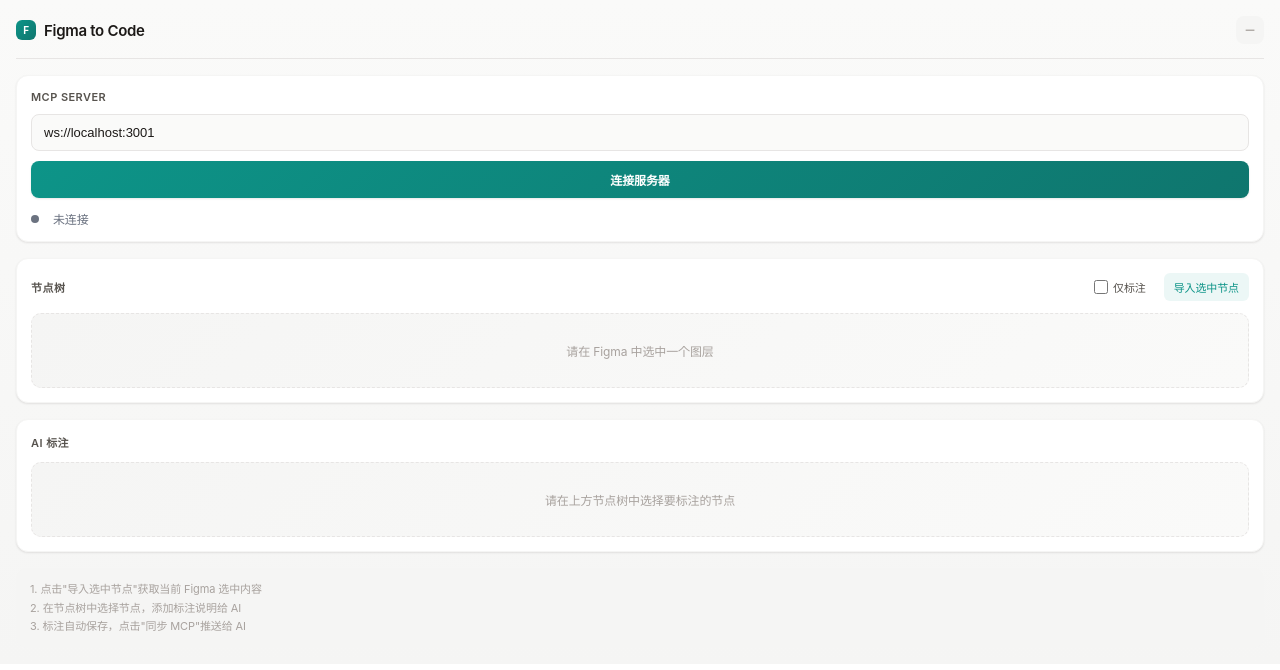
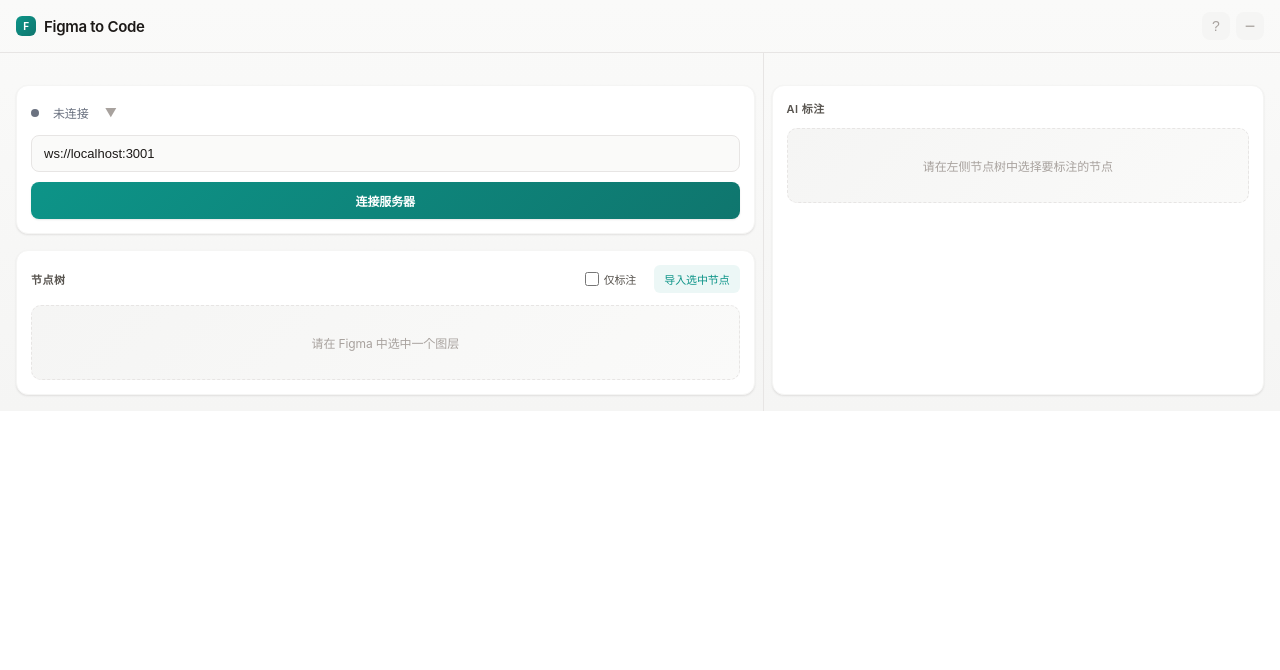
Before and after one commit to zhouatie/figma-to-code, a React (Vite) app in the folder plugin/: page / in a window 1280 px wide. Shown: the top 670 px of the page. Built offline with nearby package versions, Linux system fonts and the light colour scheme.

Commit message:
feat: 面板布局更新

```diff
--- a/plugin/src/code.ts
+++ b/plugin/src/code.ts
@@ -6,8 +6,8 @@
 import { extractNodeData, exportAssets } from './extractor';
 import type { PluginMessage, UIMessage } from './types';
 
-const NORMAL_WIDTH = 360;
-const NORMAL_HEIGHT = 560;
+const NORMAL_WIDTH = 640;
+const NORMAL_HEIGHT = 480;
 const MINIMIZED_SIZE = 70;
 const CORNER_PADDING = 20;
 
--- a/plugin/src/ui.tsx
+++ b/plugin/src/ui.tsx
@@ -106,14 +106,16 @@
                         data-testid="expand-icon"
                         style={{
                             ...styles.expandIcon,
-                            transform: isExpanded ? 'rotate(90deg)' : 'rotate(0deg)',
+                            transform: isExpanded
+                                ? 'rotate(90deg)'
+                                : 'rotate(0deg)',
                         }}
                         onClick={(e) => {
                             e.stopPropagation();
                             onToggleExpand(node.id);
                         }}
                     >
-                        ▸
+                        ▶
                     </span>
                 )}
                 {!hasChildren && <span style={styles.expandIconPlaceholder} />}
@@ -167,6 +169,8 @@
     const [saveStatus, setSaveStatus] = useState<'idle' | 'saving' | 'saved'>(
         'idle',
     );
+    const [mcpCollapsed, setMcpCollapsed] = useState(false);
+    const [showHelp, setShowHelp] = useState(false);
     const autosaveTimerRef = useRef<number | null>(null);
 
     const findNodeById = useCallback(
@@ -280,6 +284,7 @@
 
         socket.onopen = () => {
             setState((prev) => ({ ...prev, connectionStatus: 'connected' }));
+            setMcpCollapsed(true);
         };
 
         socket.onclose = () => {
@@ -408,6 +413,26 @@
                     <span style={styles.titleIcon}>F</span>
                     Figma to Code
                 </h2>
+                <div style={styles.headerButtons}>
+                    <div style={{ position: 'relative' }}>
+                        <button
+                            style={styles.helpButton}
+                            title="帮助"
+                            onMouseEnter={() => setShowHelp(true)}
+                            onMouseLeave={() => setShowHelp(false)}
+                        >
+                            ?
+                        </button>
+                        {showHelp && (
+                            <div style={styles.helpTooltip}>
+                                <p>
+                                    1. 点击"导入选中节点"获取当前 Figma 选中内容
+                                </p>
+                                <p>2. 在节点树中选择节点，添加标注说明给 AI</p>
+                                <p>3. 标注自动保存，点击"同步 MCP"推送给 AI</p>
+                            </div>
+                        )}
+                    </div>
                     <button
                         onClick={minimizeWindow}
                         style={styles.minimizeButton}
@@ -416,11 +441,61 @@
                         −
                     </button>
                 </div>
+            </div>
 
+            <div style={styles.mainBody}>
+                {/* 左面板：MCP + 节点树 */}
+                <div style={styles.leftPanel}>
                     <div style={styles.section}>
-                <label style={{ ...styles.label, marginBottom: 10 }}>
-                    MCP Server
-                </label>
+                        <div
+                            style={styles.mcpHeader}
+                            onClick={() => setMcpCollapsed(!mcpCollapsed)}
+                        >
+                            <span
+                                style={{
+                                    ...styles.statusDot,
+                                    background: getStatusColor(
+                                        state.connectionStatus,
+                                    ),
+                                    boxShadow:
+                                        state.connectionStatus === 'connected'
+                                            ? `0 0 6px ${getStatusColor(state.connectionStatus)}`
+                                            : 'none',
+                                }}
+                            />
+                            <span
+                                style={{
+                                    color: getStatusColor(
+                                        state.connectionStatus,
+                                    ),
+                                    fontWeight: 500,
+                                    fontSize: 12,
+                                }}
+                            >
+                                {getStatusText(state.connectionStatus)}
+                            </span>
+                            {state.connectionStatus === 'connected' && (
+                                <button
+                                    onClick={(e) => {
+                                        e.stopPropagation();
+                                        syncToMCP();
+                                    }}
+                                    style={{
+                                        ...styles.buttonSmall,
+                                        marginLeft: 'auto',
+                                    }}
+                                    disabled={!state.currentNode}
+                                >
+                                    同步 MCP
+                                </button>
+                            )}
+                            <span style={styles.collapseIcon}>
+                                {mcpCollapsed ? '▶' : '▼'}
+                            </span>
+                        </div>
+
+                        {!mcpCollapsed && (
+                            <>
                                 <input
                                     type="text"
                                     value={state.serverUrl}
@@ -430,14 +505,17 @@
                                             serverUrl: e.target.value,
                                         }))
                                     }
-                    style={styles.input}
+                                    style={{ ...styles.input, marginTop: 10 }}
                                     placeholder="ws://localhost:3001"
                                 />
                                 <div style={styles.buttonRow}>
                                     {state.connectionStatus === 'connected' ? (
                                         <button
                                             onClick={disconnect}
-                            style={{ ...styles.button, ...styles.buttonDanger }}
+                                            style={{
+                                                ...styles.button,
+                                                ...styles.buttonDanger,
+                                            }}
                                         >
                                             断开连接
                                         </button>
@@ -445,55 +523,40 @@
                                         <button
                                             onClick={connect}
                                             style={styles.button}
-                            disabled={state.connectionStatus === 'connecting'}
+                                            disabled={
+                                                state.connectionStatus ===
+                                                'connecting'
+                                            }
                                         >
-                            {state.connectionStatus === 'connecting'
+                                            {state.connectionStatus ===
+                                            'connecting'
                                                 ? '连接中...'
                                                 : '连接服务器'}
                                         </button>
                                     )}
                                 </div>
-                <div style={styles.status}>
-                    <span
+                                {state.lastSyncTime && (
+                                    <div
                                         style={{
-                            ...styles.statusDot,
-                            background: getStatusColor(state.connectionStatus),
-                            boxShadow:
-                                state.connectionStatus === 'connected'
-                                    ? `0 0 6px ${getStatusColor(state.connectionStatus)}`
-                                    : 'none',
-                        }}
-                    />
-                    <span
-                        style={{
-                            color: getStatusColor(state.connectionStatus),
-                            fontWeight: 500,
+                                            ...styles.syncTime,
+                                            marginTop: 8,
                                         }}
                                     >
-                        {getStatusText(state.connectionStatus)}
-                    </span>
-                    {state.lastSyncTime && (
-                        <span style={styles.syncTime}>
-                            {' '}
-                            · 同步于 {state.lastSyncTime}
-                        </span>
+                                        同步于 {state.lastSyncTime}
+                                    </div>
                                 )}
-                    {state.connectionStatus === 'connected' && (
-                        <button
-                            onClick={syncToMCP}
-                            style={{
-                                ...styles.buttonSmall,
-                                marginLeft: 'auto',
-                            }}
-                            disabled={!state.currentNode}
-                        >
-                            同步 MCP
-                        </button>
+                            </>
                         )}
                     </div>
-            </div>
 
-            <div style={styles.section}>
+                    <div
+                        style={{
+                            ...styles.section,
+                            flex: 1,
+                            display: 'flex',
+                            flexDirection: 'column',
+                        }}
+                    >
                         <div style={styles.sectionHeader}>
                             <label style={styles.label}>
                                 节点树{' '}
@@ -509,7 +572,9 @@
                                         type="checkbox"
                                         checked={showAnnotatedOnly}
                                         onChange={(e) =>
-                                    setShowAnnotatedOnly(e.target.checked)
+                                            setShowAnnotatedOnly(
+                                                e.target.checked,
+                                            )
                                         }
                                         style={styles.checkbox}
                                     />
@@ -542,8 +607,20 @@
                             </div>
                         )}
                     </div>
+                </div>
 
-            <div style={styles.section}>
+                <div style={styles.divider} />
+
+                {/* 右面板：标注区 */}
+                <div style={styles.rightPanel}>
+                    <div
+                        style={{
+                            ...styles.section,
+                            flex: 1,
+                            display: 'flex',
+                            flexDirection: 'column',
+                        }}
+                    >
                         <div style={styles.sectionHeader}>
                             <label style={styles.label}>
                                 AI 标注
@@ -556,10 +633,14 @@
                             </label>
                             <div style={styles.saveStatusContainer}>
                                 {saveStatus === 'saving' && (
-                            <span style={styles.savingText}>保存中...</span>
+                                    <span style={styles.savingText}>
+                                        保存中...
+                                    </span>
                                 )}
                                 {saveStatus === 'saved' && (
-                            <span style={styles.savedText}>✓ 已保存</span>
+                                    <span style={styles.savedText}>
+                                        ✓ 已保存
+                                    </span>
                                 )}
                                 {isDirty && saveStatus === 'idle' && (
                                     <span style={styles.dirtyText}>未保存</span>
@@ -568,31 +649,40 @@
                         </div>
 
                         {activeNode ? (
-                    <div>
+                            <div
+                                style={{
+                                    flex: 1,
+                                    display: 'flex',
+                                    flexDirection: 'column',
+                                }}
+                            >
                                 <textarea
                                     value={currentAnnotation}
                                     onChange={handleAnnotationChange}
-                            style={styles.textarea}
+                                    style={{
+                                        ...styles.textarea,
+                                        flex: 1,
+                                        height: '100%',
+                                    }}
                                     placeholder="输入给 AI 的处理说明，如：这个列表需要支持下拉刷新和分页加载..."
                                     rows={4}
                                 />
                                 <div style={styles.charCount}>
-                            {currentAnnotation.length} / {MAX_ANNOTATION_LENGTH}
+                                    {currentAnnotation.length} /{' '}
+                                    {MAX_ANNOTATION_LENGTH}
                                 </div>
                             </div>
                         ) : (
                             <div style={styles.placeholder}>
-                        请在上方节点树中选择要标注的节点
+                                请在左侧节点树中选择要标注的节点
                             </div>
                         )}
                     </div>
 
-            {state.error && <div style={styles.error}>{state.error}</div>}
-
-            <div style={styles.help}>
-                <p>1. 点击"导入选中节点"获取当前 Figma 选中内容</p>
-                <p>2. 在节点树中选择节点，添加标注说明给 AI</p>
-                <p>3. 标注自动保存，点击"同步 MCP"推送给 AI</p>
+                    {state.error && (
+                        <div style={styles.error}>{state.error}</div>
+                    )}
+                </div>
             </div>
         </div>
     );
@@ -696,25 +786,53 @@
     },
 
     container: {
-        padding: 16,
+        display: 'flex',
+        flexDirection: 'column',
+        height: '100%',
         fontFamily:
             '"SF Pro Text", -apple-system, BlinkMacSystemFont, "Segoe UI", sans-serif',
         fontSize: 13,
         color: colors.textPrimary,
-        height: '100%',
         boxSizing: 'border-box',
-        overflow: 'auto',
         background: `linear-gradient(180deg, ${colors.bgPrimary} 0%, ${colors.bgSecondary} 100%)`,
         letterSpacing: '-0.01em',
+    },
+    mainBody: {
+        display: 'flex',
+        flexDirection: 'row',
+        flex: 1,
+        overflow: 'hidden',
+    },
+    leftPanel: {
+        flex: 1.2,
+        display: 'flex',
+        flexDirection: 'column',
+        overflow: 'auto',
+        padding: 16,
+        paddingRight: 8,
+        minWidth: 280,
+    },
+    rightPanel: {
+        flex: 0.8,
+        display: 'flex',
+        flexDirection: 'column',
+        overflow: 'auto',
+        padding: 16,
+        paddingLeft: 8,
+    },
+    divider: {
+        width: 1,
+        background: colors.border,
+        flexShrink: 0,
     },
 
     header: {
         display: 'flex',
         justifyContent: 'space-between',
         alignItems: 'center',
-        paddingBottom: 14,
-        marginBottom: 2,
+        padding: '12px 16px',
         borderBottom: `1px solid ${colors.border}`,
+        flexShrink: 0,
     },
     title: {
         fontSize: 15,
@@ -753,6 +871,43 @@
         justifyContent: 'center',
         lineHeight: 1,
         transition: 'all 0.2s ease',
+    },
+    headerButtons: {
+        display: 'flex',
+        alignItems: 'center',
+        gap: 6,
+    },
+    helpButton: {
+        width: 28,
+        height: 28,
+        border: 'none',
+        borderRadius: 8,
+        background: colors.bgSecondary,
+        cursor: 'pointer',
+        fontSize: 14,
+        fontWeight: 500,
+        color: colors.textMuted,
+        display: 'flex',
+        alignItems: 'center',
+        justifyContent: 'center',
+        lineHeight: 1,
+        transition: 'all 0.2s ease',
+    },
+    helpTooltip: {
+        position: 'absolute',
+        top: '100%',
+        right: 0,
+        marginTop: 8,
+        padding: '12px 14px',
+        fontSize: 11,
+        color: colors.textSecondary,
+        lineHeight: 1.7,
+        background: colors.bgTertiary,
+        borderRadius: 10,
+        boxShadow: colors.shadowMedium,
+        border: `1px solid ${colors.border}`,
+        whiteSpace: 'nowrap',
+        zIndex: 100,
     },
 
     section: {
@@ -868,10 +1023,23 @@
         color: colors.textMuted,
         fontSize: 11,
     },
+    mcpHeader: {
+        display: 'flex',
+        alignItems: 'center',
+        gap: 8,
+        cursor: 'pointer',
+        padding: '4px 0',
+    },
+    collapseIcon: {
+        fontSize: 12,
+        color: colors.textMuted,
+        marginLeft: 8,
+        transition: 'transform 0.15s ease',
+    },
 
     treeContainer: {
-        maxHeight: 180,
-        overflowY: 'auto',
+        flex: 1,
+        overflow: 'auto',
         border: `1px solid ${colors.border}`,
         borderRadius: 10,
         background: colors.bgPrimary,
@@ -975,7 +1143,6 @@
         fontSize: 13,
         resize: 'vertical',
         boxSizing: 'border-box',
-        minHeight: 100,
         fontFamily: 'inherit',
         background: colors.bgPrimary,
         color: colors.textPrimary,
@@ -1047,14 +1214,14 @@
     },
 
     help: {
-        marginTop: 16,
-        padding: '12px 14px',
+        padding: '10px 16px',
         fontSize: 11,
         color: colors.textMuted,
         lineHeight: 1.7,
         background: colors.bgSecondary,
-        borderRadius: 10,
         letterSpacing: '-0.01em',
+        borderTop: `1px solid ${colors.border}`,
+        flexShrink: 0,
     },
     helpStep: {
         display: 'flex',
```
Lines whose indentation alone changed are shown as unchanged.
